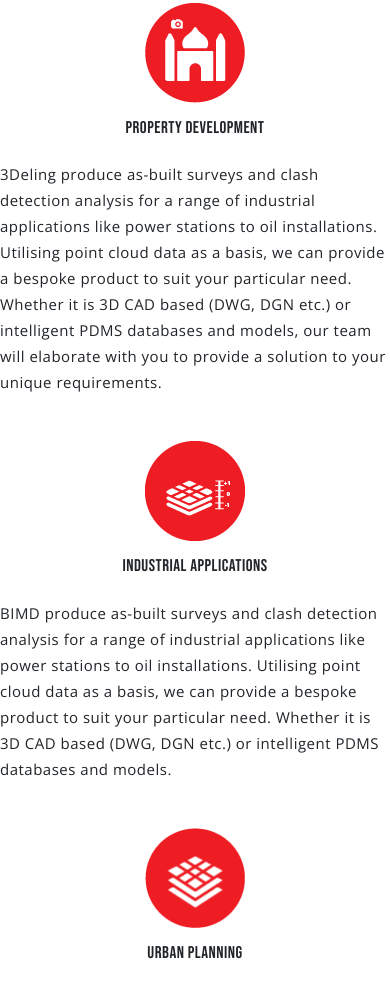
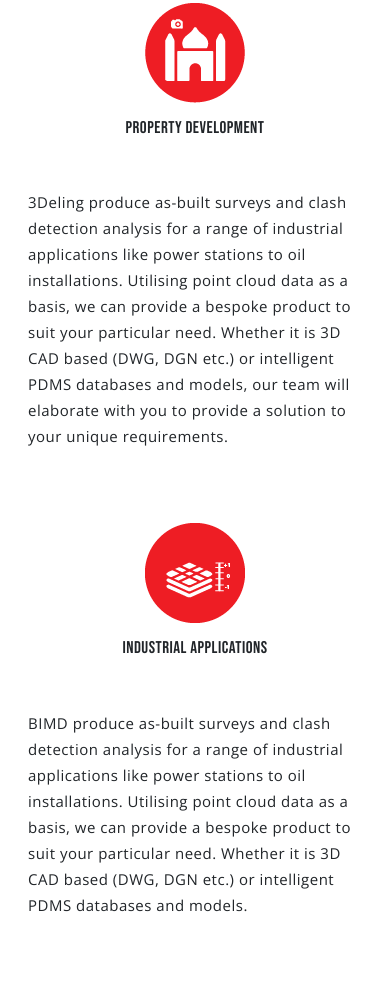
Before and after one commit to Parvin-Gasimli/3deling, a website: page index.html in a window 390 px wide. Shown: the part 944-1925 px from the top of the page. Drawn offline with nearby package versions, Linux system fonts and the light colour scheme.

Commit message:
Blogs and home

```diff
--- a/assests/sass/_Application.scss
+++ b/assests/sass/_Application.scss
@@ -112,7 +112,7 @@
             line-height: 26px;
             font-family: $TextFontFamily;
             @media (max-width:768px) {
-                padding: 0px;
+                padding: 28px;
 
             }
         }
```
Also changed, not shown: assests/sass/style.css, 1 other file.
